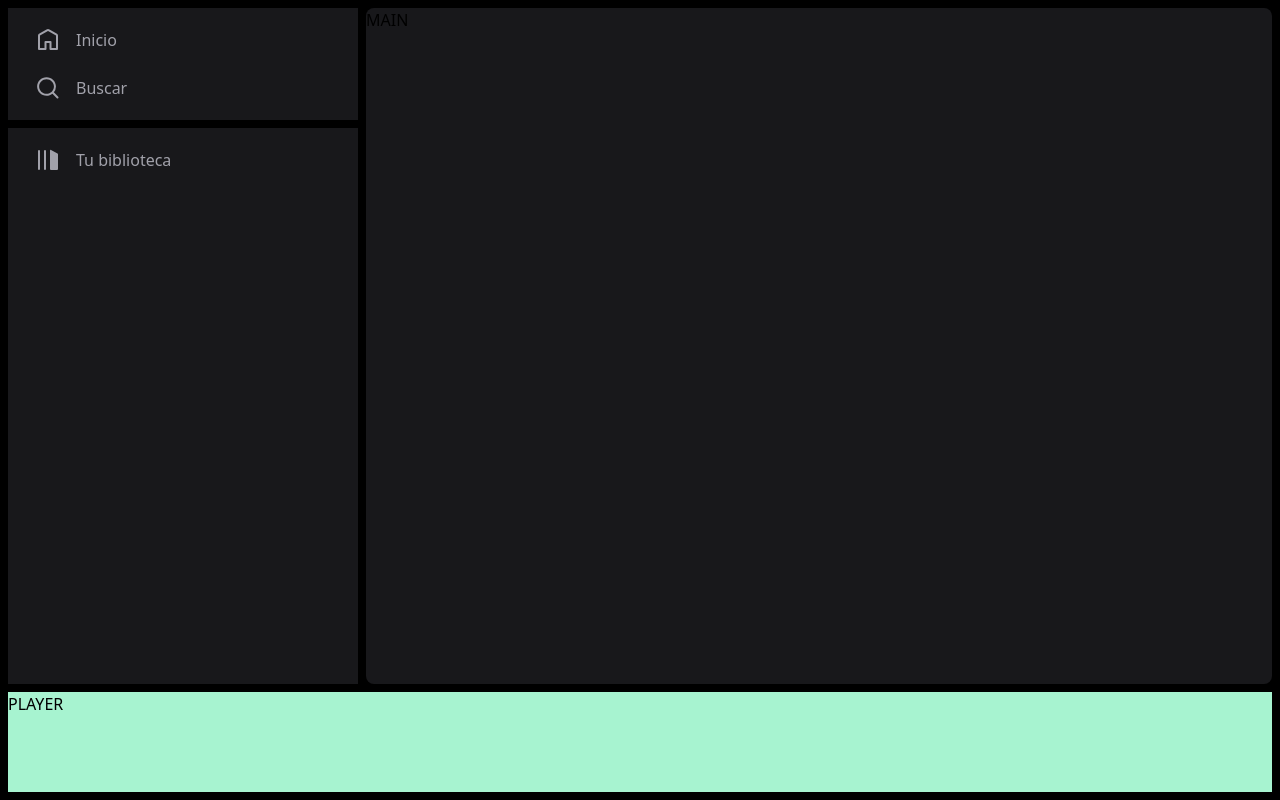
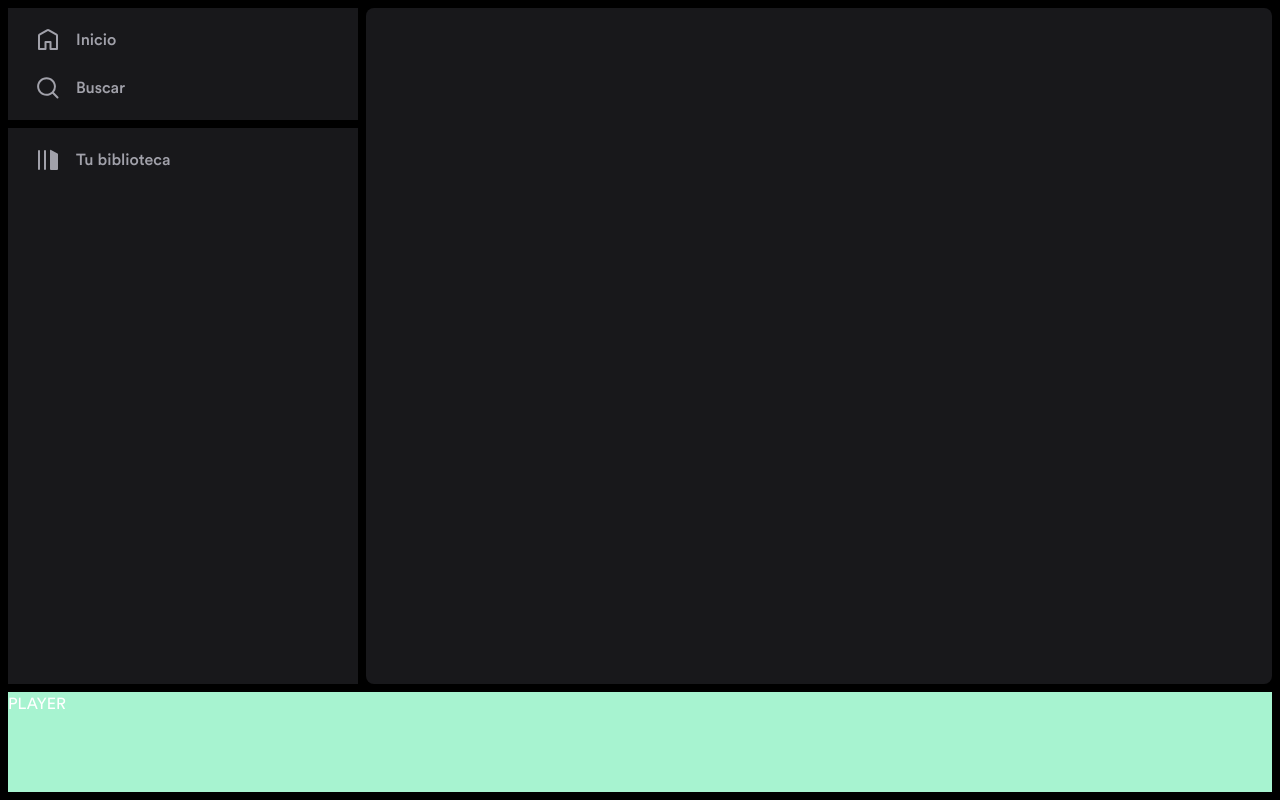
Before and after one commit to Arlens26/spotify-clone, an Astro site: page / in a window 1280 px wide. Built offline with nearby package versions, Linux system fonts and the light colour scheme; Astro itself is replaced by a stand-in of ours.

Commit message:
feat(frontend): Config style text font and fix slot in main

```diff
--- a/src/layouts/Layout.astro
+++ b/src/layouts/Layout.astro
@@ -22,10 +22,11 @@
 			<aside class="[grid-area:aside] flex-col flex overflow-y-auto">
 				<AsideMenu />
 			</aside>
-			<main class="[grid-area:main] rounded-lg bg-zinc-900 overflow-y-auto">MAIN</main>
+			<main class="[grid-area:main] rounded-lg bg-zinc-900 overflow-y-auto">
+				<slot />
+			</main>
 			<player class="[grid-area:player] min-h-[100px] bg-emerald-200">PLAYER</player>
 		</div>
-		<slot />
 	</body>
 </html>
 <style>
@@ -41,7 +42,48 @@
 
 <style is:global>
 	html {
-		font-family: system-ui, sans-serif;
+		font-family: "CircularStd", system-ui, sans-serif;
 		background: #000;
+		color: white;
 	}
+
+	@font-face {
+        font-family: "CircularStd";
+        src: url("/fonts/CircularStd-Medium.woff2") format("woff2");
+        font-weight: 500;
+        font-style: normal;
+        font-display: swap;
+      }
+
+      @font-face {
+        font-family: "CircularStd";
+        src: url("/fonts/CircularStd-Book.woff2") format("woff2");
+        font-weight: 400;
+        font-style: normal;
+        font-display: swap;
+      }
+
+      @font-face {
+        font-family: "CircularStd";
+        src: url("/fonts/CircularStd-Light.woff2") format("woff2");
+        font-weight: 300;
+        font-style: normal;
+        font-display: swap;
+      }
+
+      @font-face {
+        font-family: "CircularStd";
+        src: url("/fonts/CircularStd-Bold.woff2") format("woff2");
+        font-weight: 700;
+        font-style: normal;
+        font-display: swap;
+      }
+
+      @font-face {
+        font-family: "CircularStd";
+        src: url("/fonts/CircularStd-Black.woff2") format("woff2");
+        font-weight: 900;
+        font-style: normal;
+        font-display: swap;
+      }
 </style>
```
